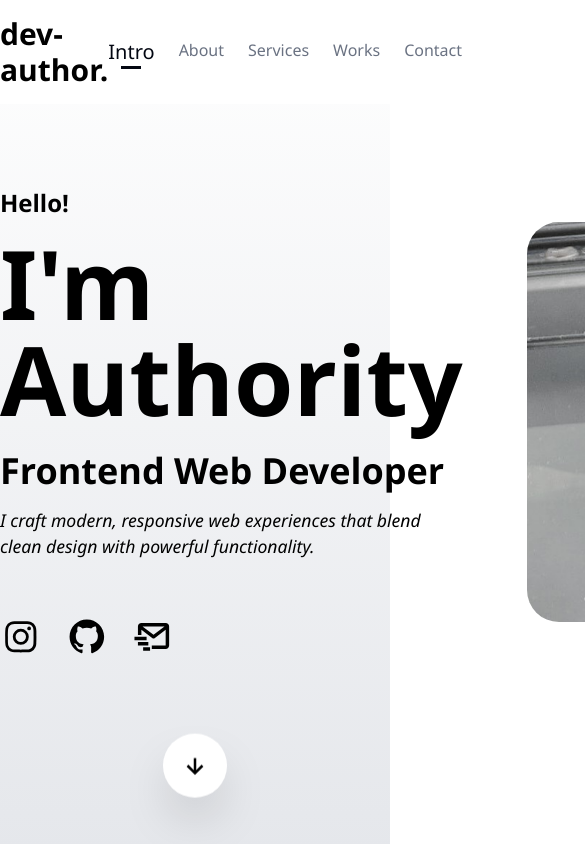
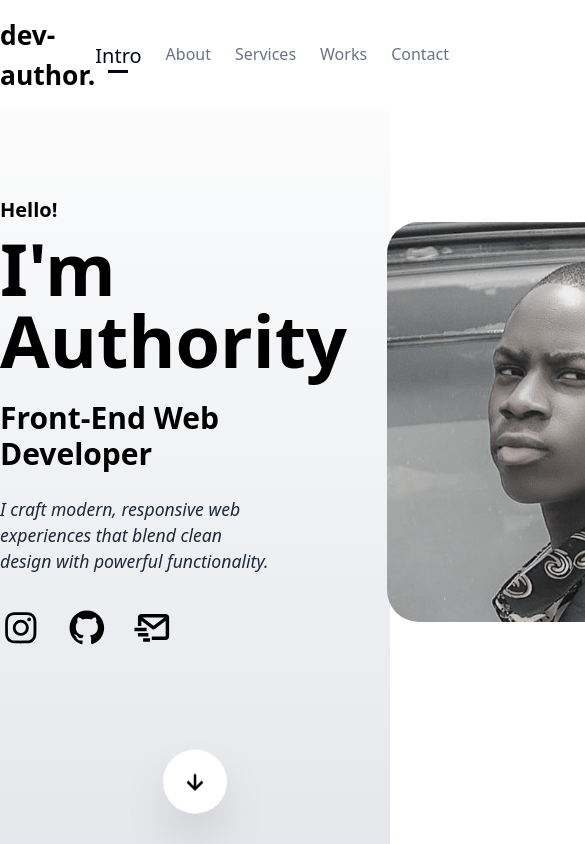
Before and after one commit to deauthor1234/portfolio, a React (Vite) app: page / in a window 390 px wide. Shown: the top 844 px of the page, 585 px wide, since content can reach past the window. Built offline with nearby package versions, Linux system fonts and the light colour scheme.

Commit message:
Styling and Making Responsive

```diff
--- a/src/components/AboutSection.jsx
+++ b/src/components/AboutSection.jsx
@@ -8,10 +8,10 @@ const AboutSection = () => {
     return (
         <section className="container-wrapper" id="about">
             <div className="container flex mt-[6rem] justify-between items-center gap-16">
-                <div className="overflow-hidden rounded-l-4xl min-w-[30rem]" data-aos="fade-right">
+                <div className="max-lg:hidden overflow-hidden rounded-l-4xl size-full max-w-[30rem]" data-aos="fade-right">
                     <BiCodeCurly className="size-full" />
                 </div>
-                <div>
+                <div className="size-full">
                     <h2 className="section-heading" data-aos="fade-down">WHO AM I?</h2>
                     <p className="mt-6 mb-6" data-aos="fade" data-aos-delay="200">I am Oladapo Authority, I base in PortHarcourt, Rivers State, Nigeria. I am an ethusiastic frontend web developer with over 3 years of experience in building projects and learning to code. I build fully responsive and cross-browser compactible websites with modern design for small businesses and I can also work on frontend related projects.</p>
                     <h3 className="text-xl font-bold" data-aos="fade-right">Tech Stack & Tools:</h3>
--- a/src/components/Hero.jsx
+++ b/src/components/Hero.jsx
@@ -4,24 +4,24 @@ import { BiDownArrowAlt, BiLogoGithub, BiLogoInstagram, BiMailSend } from "react
 
 const Hero = () => {
     return (
-        <header className="container-wrapper relative h-[100vh] min-h-[40rem] bg-linear-to-b from-transparent to-gray-200" id="intro">
-            <div className="flex justify-between container gap-16 items-center">
-                <div>
-                    <h2 className="font-bold text-2xl" data-aos="fade-right">Hello!</h2>
-                    <h1 className="text-8xl font-extrabold mt-4 mb-6" data-aos="fade-left" data-aos-delay="200">I'm Authority</h1>
-                    <h3 className="font-bold text-4xl" data-aos="fade-right" data-aos-delay="400">Frontend Web Developer</h3>
-                    <h2 className="text-[1.1rem] mt-4 mb-14 font-medium italic" data-aos="fade-left" data-aos-delay="600">I craft modern, responsive web experiences that blend clean design with powerful functionality.</h2>
+        <header className="container-wrapper items-center relative h-[100vh] min-h-[40rem] bg-linear-to-b from-transparent to-gray-200" id="intro">
+            <div className="flex justify-between items-center container gap-10">
+                <div className="size-full">
+                    <h2 className="font-bold text-2xl max-[1200px]:text-xl" data-aos="fade-right">Hello!</h2>
+                    <h1 className="text-8xl font-extrabold mt-2 mb-6 max-[1200px]:text-7xl" data-aos="fade-left" data-aos-delay="200">I'm Authority</h1>
+                    <h3 className="font-bold text-4xl max-[1200px]:text-3xl" data-aos="fade-right" data-aos-delay="400">Front-End Web Developer</h3>
+                    <h2 className="text-[1.1rem] mt-6 mb-8 font-medium italic max-w-[80%] text-gray-800" data-aos="fade-left" data-aos-delay="600">I craft modern, responsive web experiences that blend clean design with powerful functionality.</h2>
                     <div className="flex font-extrabold text-[2.6rem] gap-6">
-                        <a href="https://www.instagram.com/authority.dev/" data-aos="zoom-in" data-aos-delay="800"><BiLogoInstagram /></a>
-                        <a href="https://github.com/deauthor1234" data-aos="zoom-in" data-aos-delay="1000"><BiLogoGithub /></a>
-                        <a href="mailto:dimejioladapo573@gmail.com" data-aos="zoom-in" data-aos-delay="1200"><BiMailSend /></a>
+                        <a className="group" href="https://www.instagram.com/authority.dev/" data-aos="zoom-in" data-aos-delay="800"><BiLogoInstagram className="group-hover:scale-115 duration-150" /></a>
+                        <a className="group" href="https://github.com/deauthor1234" data-aos="zoom-in" data-aos-delay="1000"><BiLogoGithub className="group-hover:scale-115 duration-150" /></a>
+                        <a className="group" href="mailto:dimejioladapo573@gmail.com" data-aos="zoom-in" data-aos-delay="1200"><BiMailSend className="group-hover:scale-115 duration-150" /></a>
                     </div>
                 </div>
-                <div className="min-w-[25rem] min-h-[25rem] rounded-r-4xl relative rotate-y-180 overflow-hidden">
-                    <img src={profile2} alt="profile" className="size-full object-cover scale-125 absolute" data-aos="zoom-out" />
+                <div className="min-w-[25rem] min-h-[25rem] rounded-r-4xl overflow-hidden relative rotate-y-180">
+                    <img src={profile2} alt="profile" className="size-full object-cover absolute scale-125" data-aos="zoom-out" />
                 </div>
             </div>
-            <Link to="about" smooth={true} className="animate-bounce cursor-pointer size-16 flex justify-center items-center shadow-2xl text-xl rounded-full absolute bg-white bottom-8 left-[50%] translate-x-[-50%]">
+            <Link to="about" smooth={true} className="animate-bounce cursor-pointer size-16 flex justify-center items-center shadow-2xl text-xl rounded-full absolute bg-white bottom-4 left-[50%] translate-x-[-50%]">
                 <BiDownArrowAlt className="text-3xl" />
             </Link>
         </header>
--- a/src/components/Navbar.jsx
+++ b/src/components/Navbar.jsx
@@ -31,7 +31,7 @@ const Navbar = () => {
         <nav className="container-wrapper z-[9999] fixed w-full bg-white" data-aos="fade-down">
             <div className="container w-full flex justify-between items-center py-4">
                 <div>
-                    <a href="/" className="font-extrabold text-3xl">dev-author.</a>
+                    <a href="/" className="font-extrabold text-[1.65rem]">dev-author.</a>
                 </div>
                 <ul className="flex gap-6">
                 {sections.map(id => (
--- a/src/index.css
+++ b/src/index.css
@@ -1,9 +1,11 @@
 @import "tailwindcss";
 
-* {
+*::after,
+*::before {
     font-family: "Segoe UI";
     scroll-behavior: smooth;
-    box-sizing: border-box;
+    margin: 0;
+    padding: 0;
 }
 
 html::-webkit-scrollbar {
@@ -19,7 +21,7 @@ html::-webkit-scrollbar-thumb {
 }
 
 .container {
-    @apply max-w-[1280px];
+    @apply max-w-[1280px] mx-8;
 }
 
 .section-heading {
```
